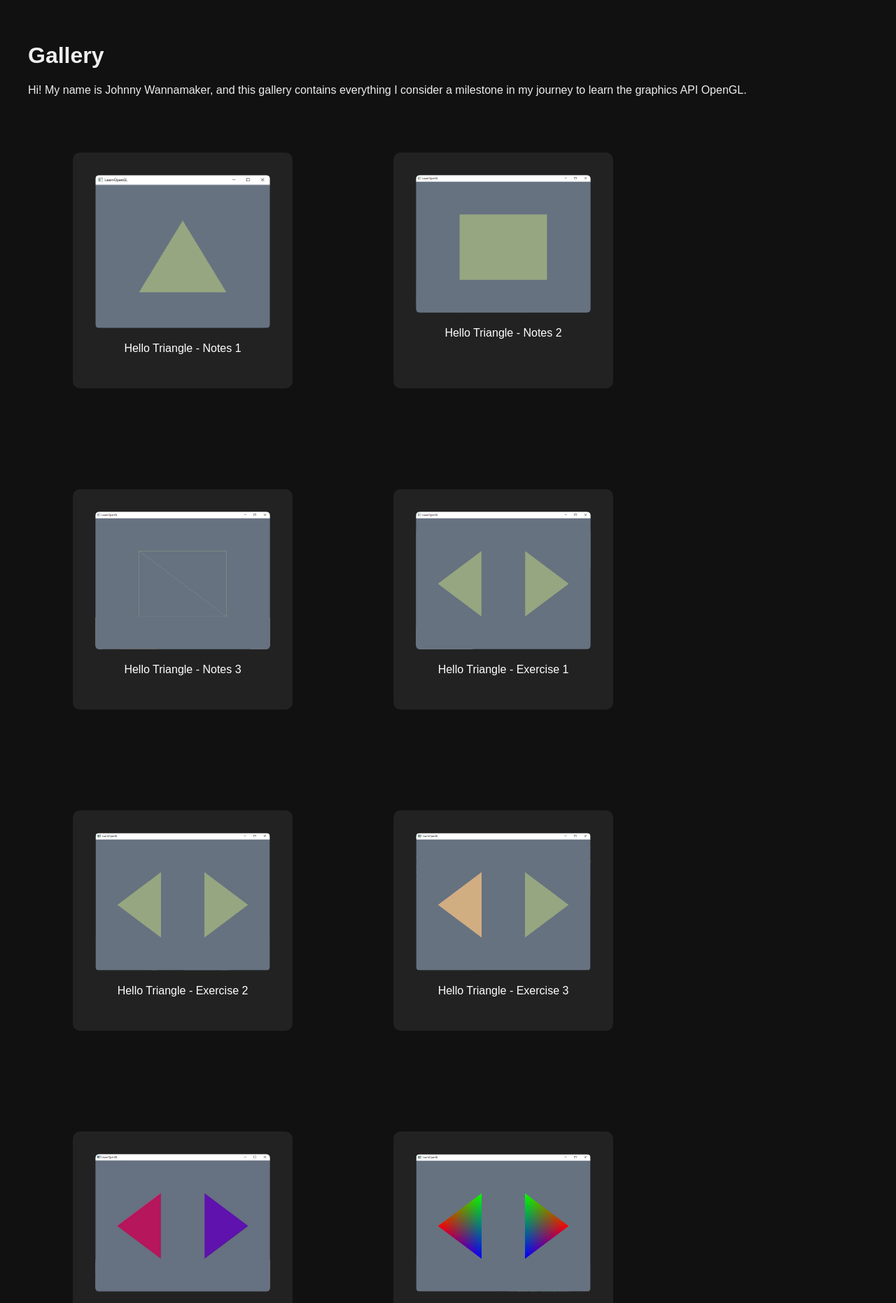
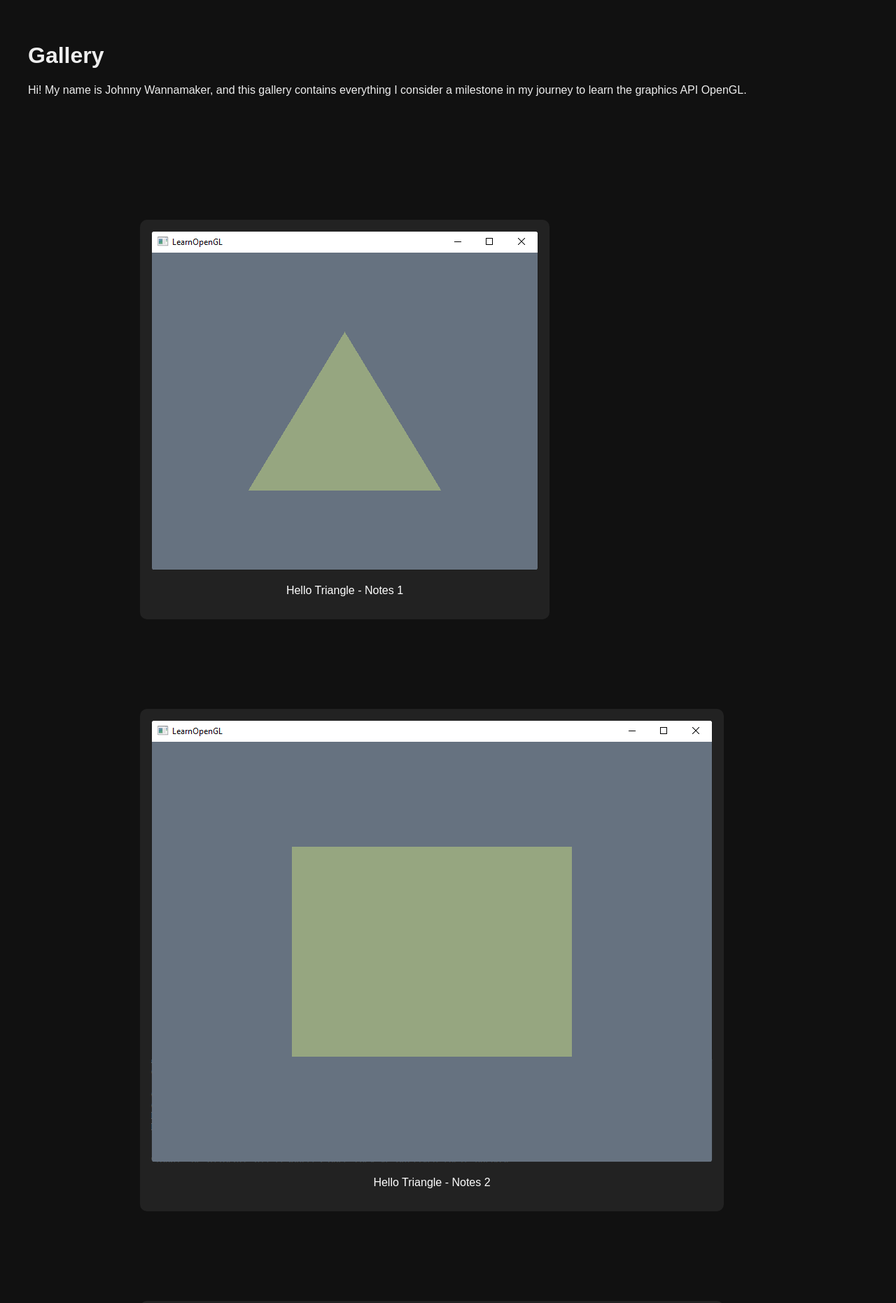
Before and after one commit to jwannamaker/LearnOpenGL, a Jekyll site: the page built from index.html, in a window 1280 px wide. Shown: the top 1862 px of the page at 70% size. Built offline with Jekyll 4.4.1, drawn with Linux system fonts in a browser that asks for light colours.

Commit message:
Styling the gallery layout

```diff
--- a/_layouts/default.html
+++ b/_layouts/default.html
@@ -6,8 +6,8 @@
   <style>
     body { font-family: sans-serif; background: #111; color: #eee; padding: 2rem; }
     h2 { margin-top: 2rem; }
-    .thumb-grid { display: flex; flex-wrap: wrap; gap: 1rem; }
-    .thumb-card { width: 250px; margin: 4em; background: #222; border-radius: 10px; padding: 2rem; text-align: center; text-decoration: none; color: white; }
+    .thumb-grid { display: flex; flex-wrap: wrap; align-items: center; padding: 6rem; grid-template-columns: repeat(auto-fit, minmax(250px, 1fr)); }
+    .thumb-card { margin: 4em; background: #222; border-radius: 10px; padding: 1rem; text-align: center; text-decoration: none; color: white; }
     .thumb-card img { width: 100%; border-radius: 6px; }
     .img video { display: block; max-width: max-content; }
   </style>
```
